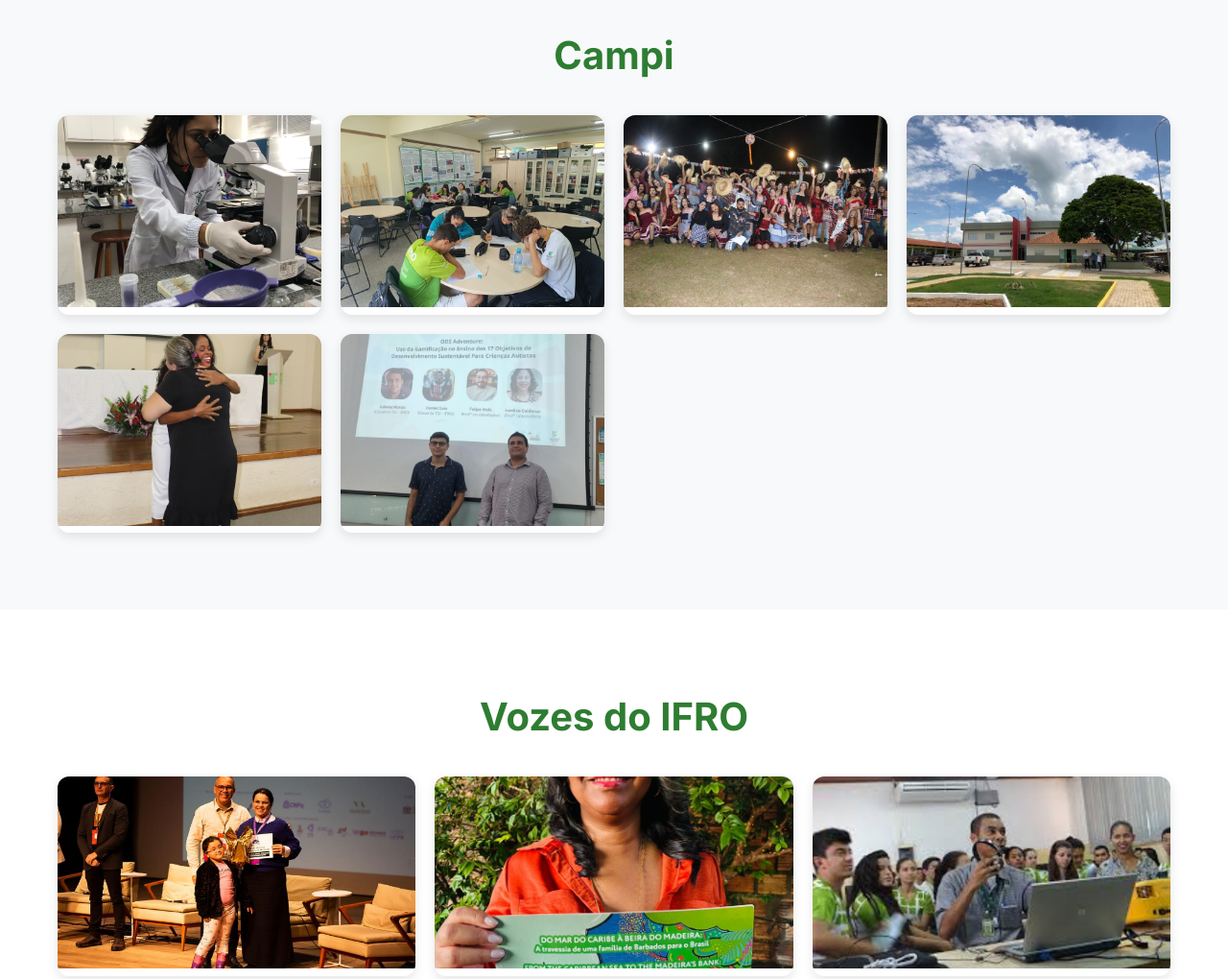
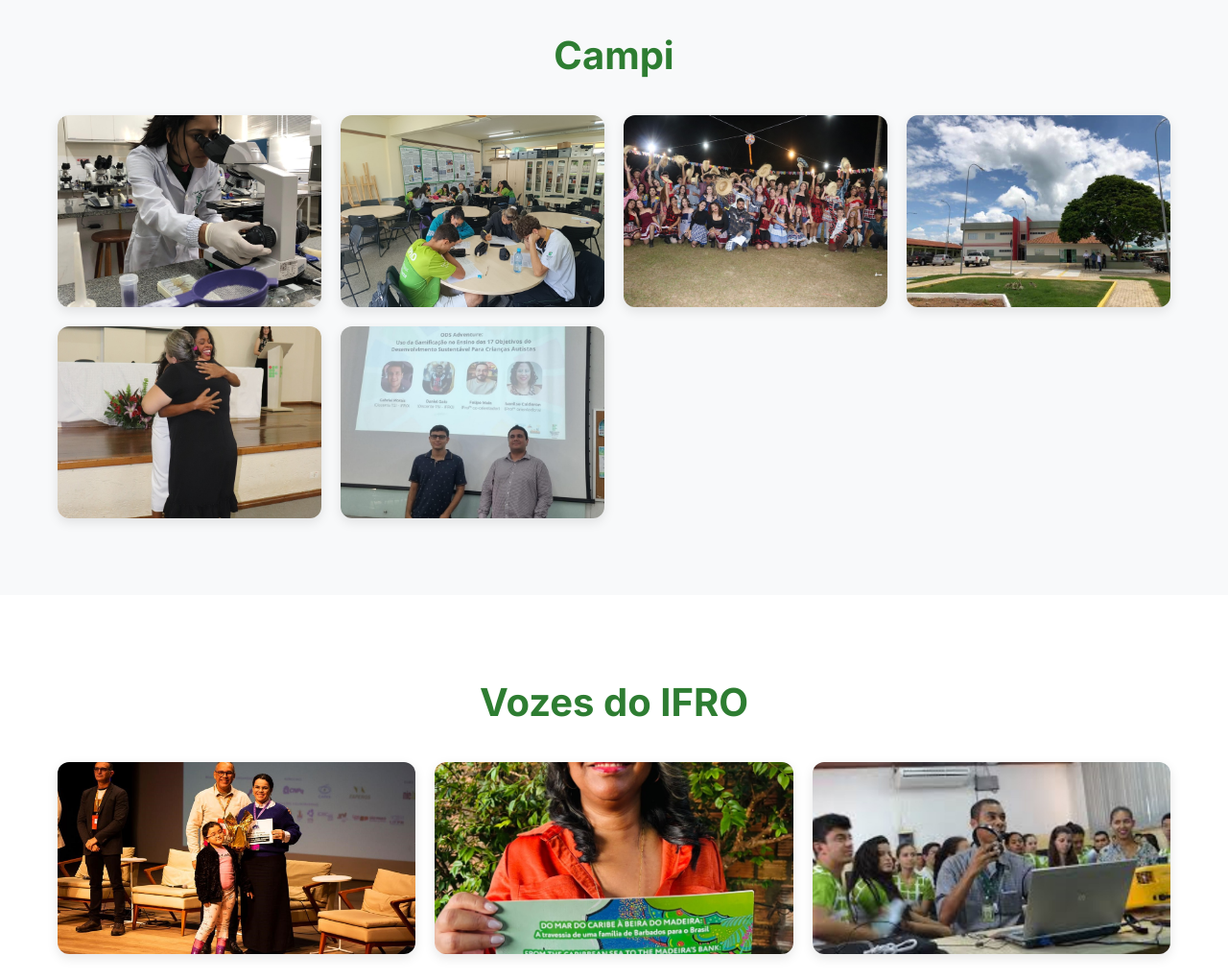
Before and after one commit to vximoraes/portal-ifro, a website built with Vite: page index.html in a window 1280 px wide. Shown: the part 1520-2540 px from the top of the page at 96% size. Built offline with nearby package versions, Linux system fonts and the light colour scheme.

Commit message:
feat: wrap images in containers for improved layout and styling

```diff
--- a/index.html
+++ b/index.html
@@ -158,22 +158,34 @@
                     <h2 class="section-title">Campi</h2>
                     <div class="campus-grid">
                         <div class="campus-card">
+                            <div class="image-container">
                                 <img src="./public/assets/images/campi/Campus_JARU_-_USP_2.jpg" alt="Campus Jaru">
                             </div>
+                        </div>
                         <div class="campus-card">
+                            <div class="image-container">
                                 <img src="./public/assets/images/campi/Alunos_no_laboratório_de_matemática_1.jpg" alt="Laboratório de Matemática">
                             </div>
+                        </div>
                         <div class="campus-card">
+                            <div class="image-container">
                                 <img src="./public/assets/images/campi/Arraial_5.jpg" alt="Campus Arraial">
                             </div>
+                        </div>
                         <div class="campus-card">
+                            <div class="image-container">
                                 <img src="./public/assets/images/campi/Jaru_5.jpg" alt="Campus Jaru">
                             </div>
+                        </div>
                         <div class="campus-card">
+                            <div class="image-container">
                                 <img src="./public/assets/images/campi/Vilhena-FIC-Certificação_3.jpg" alt="Campus Vilhena">
                             </div>
+                        </div>
                         <div class="campus-card">
+                            <div class="image-container">
                                 <img src="./public/assets/images/campi/ZN-TCC_1.jpg" alt="Campus Zona Norte">
+                            </div>
                         </div>
                     </div>
                 </div>
@@ -184,13 +196,19 @@
                     <h2 class="section-title">Vozes do IFRO</h2>
                     <div class="voices-grid">
                         <div class="voice-card">
+                            <div class="image-container">
                                 <img src="./public/assets/images/vozes_do_ifro/4c0e94d9-aaf2-411e-b130-5fae3443f56f_1.jpg" alt="Voz do IFRO">
                             </div>
+                        </div>
                         <div class="voice-card">
+                            <div class="image-container">
                                 <img src="./public/assets/images/vozes_do_ifro/Cledenice_Blackman_2.jpg" alt="Cledenice Blackman">
                             </div>
+                        </div>
                         <div class="voice-card">
+                            <div class="image-container">
                                 <img src="./public/assets/images/vozes_do_ifro/PROFESSOR_SÉRGIO_X_PERU_1.jpg" alt="Professor Sérgio">
+                            </div>
                         </div>
                     </div>
                 </div>
@@ -201,14 +219,20 @@
                     <h2 class="section-title">Macroprojetos</h2>
                     <div class="macroprojetos-grid">
                         <div class="projeto-card">
+                            <div class="image-container">
                                 <img src="./public/assets/images/macroprojetos/ESCOLA_DO_CHOCOLATE_ENGENHEIRO_2.jpg" alt="Escola do Chocolate">
                             </div>
+                        </div>
                         <div class="projeto-card">
+                            <div class="image-container">
                                 <img src="./public/assets/images/macroprojetos/Mães-ZN_5.jpg" alt="Projeto Mães Zona Norte">
                             </div>
+                        </div>
                         <div class="projeto-card">
+                            <div class="image-container">
                                 <img src="./public/assets/images/macroprojetos/Premiação_-_Arte_vencedora_do_Edital_18_2025_2.jpg"
                                     alt="Premiação Arte Vencedora">
+                            </div>
                         </div>
                     </div>
                 </div>
--- a/public/assets/css/cards.css
+++ b/public/assets/css/cards.css
@@ -14,6 +14,11 @@
     overflow: hidden;
     box-shadow: 0 4px 12px rgba(0, 0, 0, 0.1);
     transition: transform 0.3s;
+    display: flex;
+    flex-direction: column;
+    margin: 0;
+    padding: 0;
+    line-height: 0;
 }
 
 .campus-card:hover,
@@ -22,16 +27,34 @@
     transform: translateY(-5px);
 }
 
+.campus-card .image-container,
+.voice-card .image-container,
+.projeto-card .image-container {
+    height: 200px;
+    position: relative;
+    overflow: hidden;
+    flex-shrink: 0;
+}
+
 .campus-card img,
 .voice-card img,
 .projeto-card img {
     width: 100%;
-    height: 200px;
+    height: 100%;
     object-fit: cover;
+    display: block;
+    position: absolute;
+    top: 0;
+    left: 0;
+    margin: 0;
+    padding: 0;
 }
 
 .voice-content {
     padding: 20px;
+    flex-grow: 1;
+    display: flex;
+    flex-direction: column;
 }
 
 .voice-content h3 {
@@ -59,4 +82,8 @@
     font-weight: 600;
     color: #2e7d32;
     text-align: center;
+    flex-grow: 1;
+    display: flex;
+    align-items: center;
+    justify-content: center;
 }
```
Lines whose indentation alone changed are shown as unchanged.
